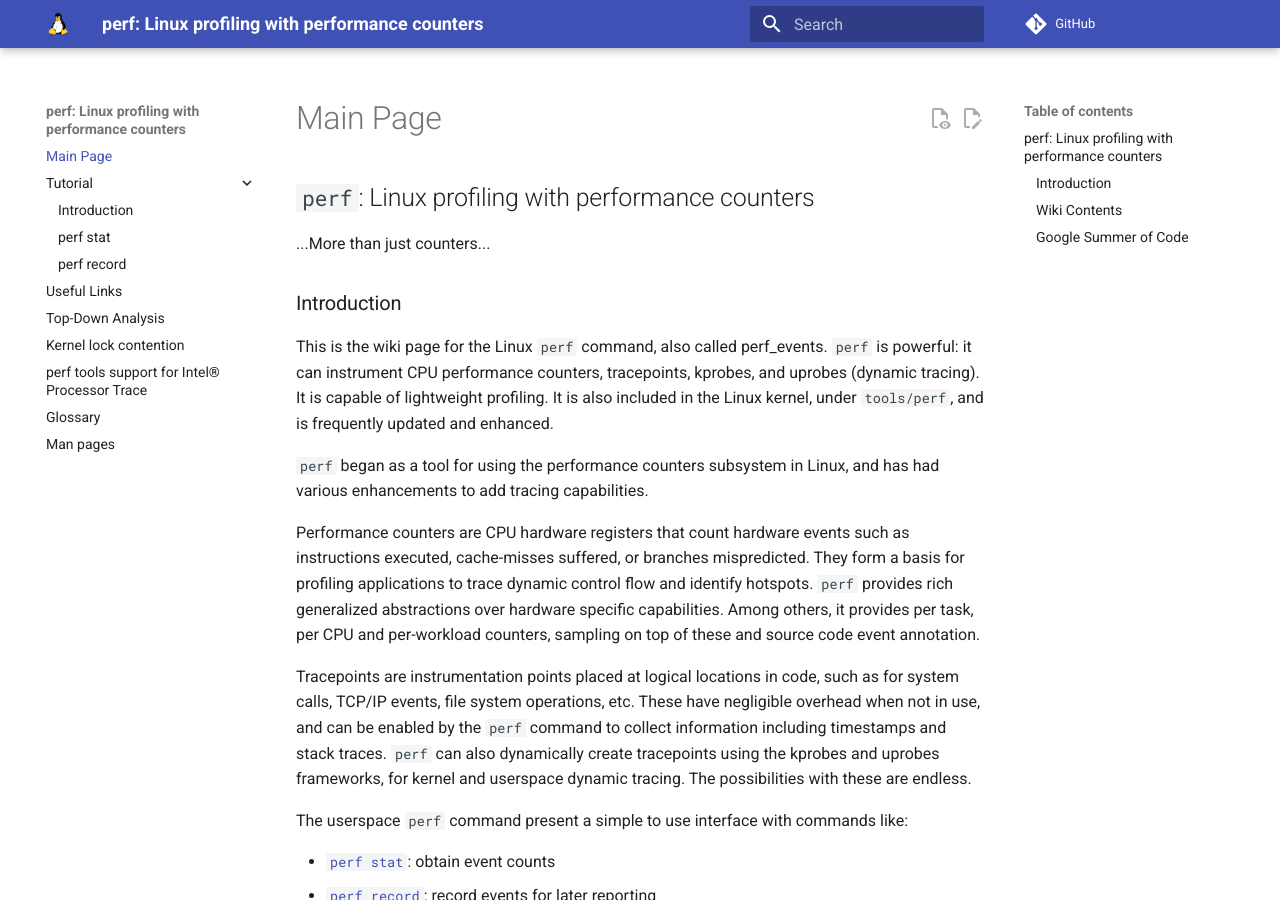
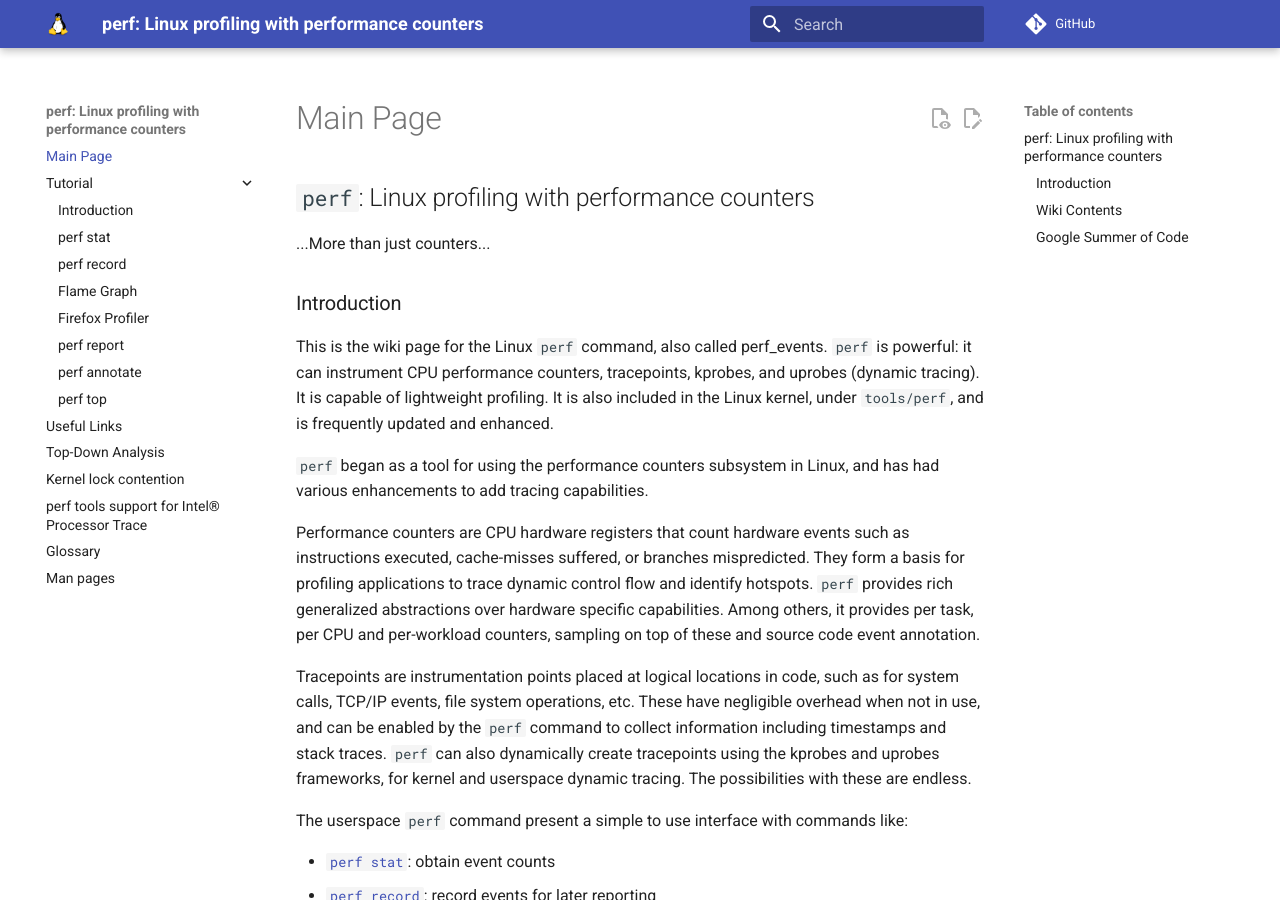
Before and after one commit to perfwiki/main, an MkDocs documentation site: the page built from docs/index.md, in a window 1280 px wide and 900 px high. Built offline with MkDocs 1.6.1 and Material for MkDocs 9.7.7, drawn with Linux system fonts in a browser that asks for light colours; comment, search, counter and statistics services are not loaded.

Commit message:
mkdocs.yml: More tutorial links
Links for perf report/annotate/top, flame graphs and the Firefox
profiler.

```diff
--- a/mkdocs.yml
+++ b/mkdocs.yml
@@ -8,6 +8,11 @@ nav:
     - Introduction: tutorial.md
     - perf stat: tutorial/#counting-with-perf-stat
     - perf record: tutorial/#sampling-with-perf-record
+    - Flame Graph: tutorial/#flame-graph
+    - Firefox Profiler: tutorial/#firefox-profiler
+    - perf report: tutorial/#sample-analysis-with-perf-report
+    - perf annotate: tutorial/#source-level-analysis-with-perf-annotate
+    - perf top: tutorial/#live-analysis-with-perf-top
   - Useful Links : useful-links.md
   - Top-Down Analysis: top-down-analysis.md
   - Kernel lock contention : lock-contention.md
```
